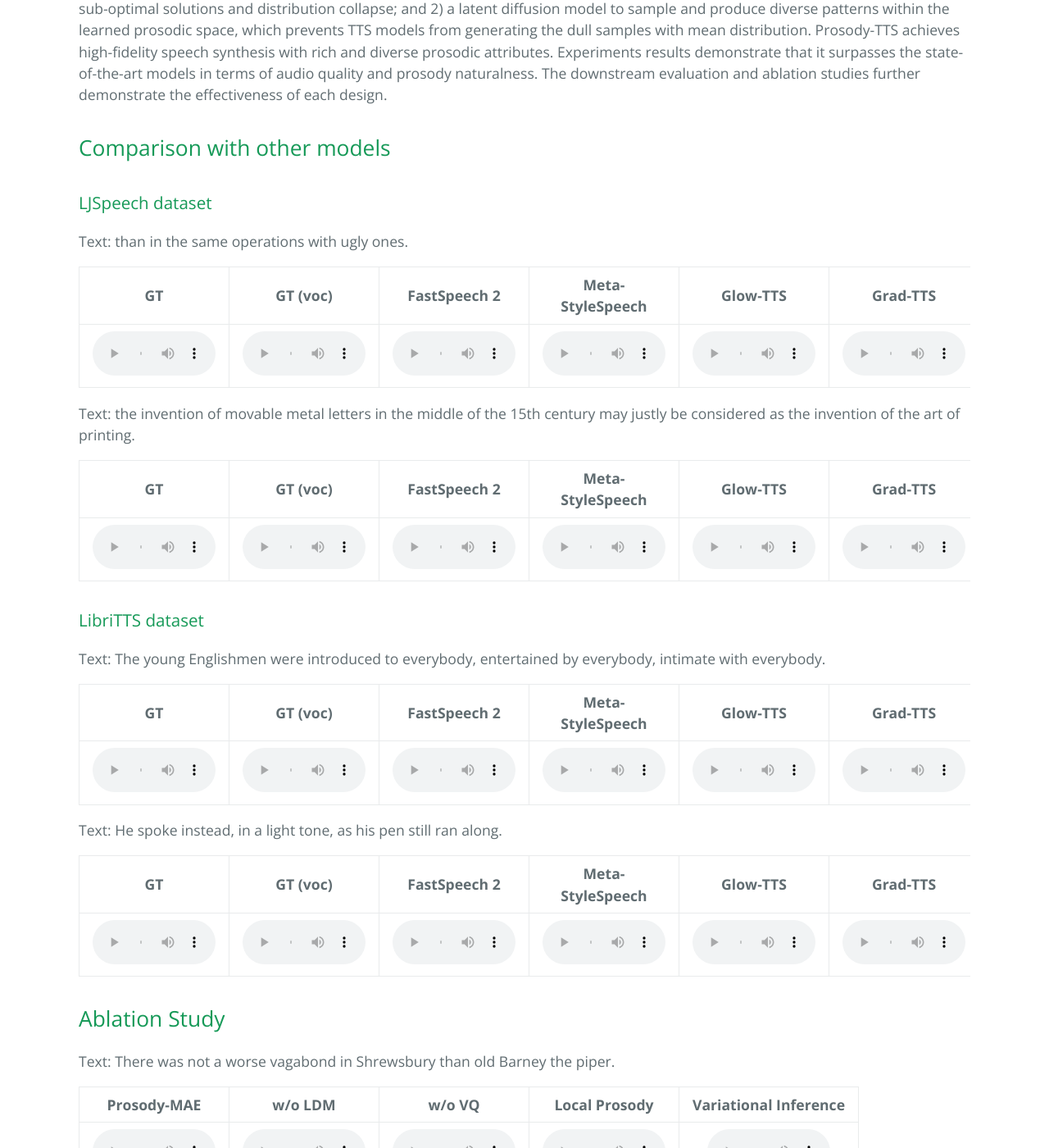
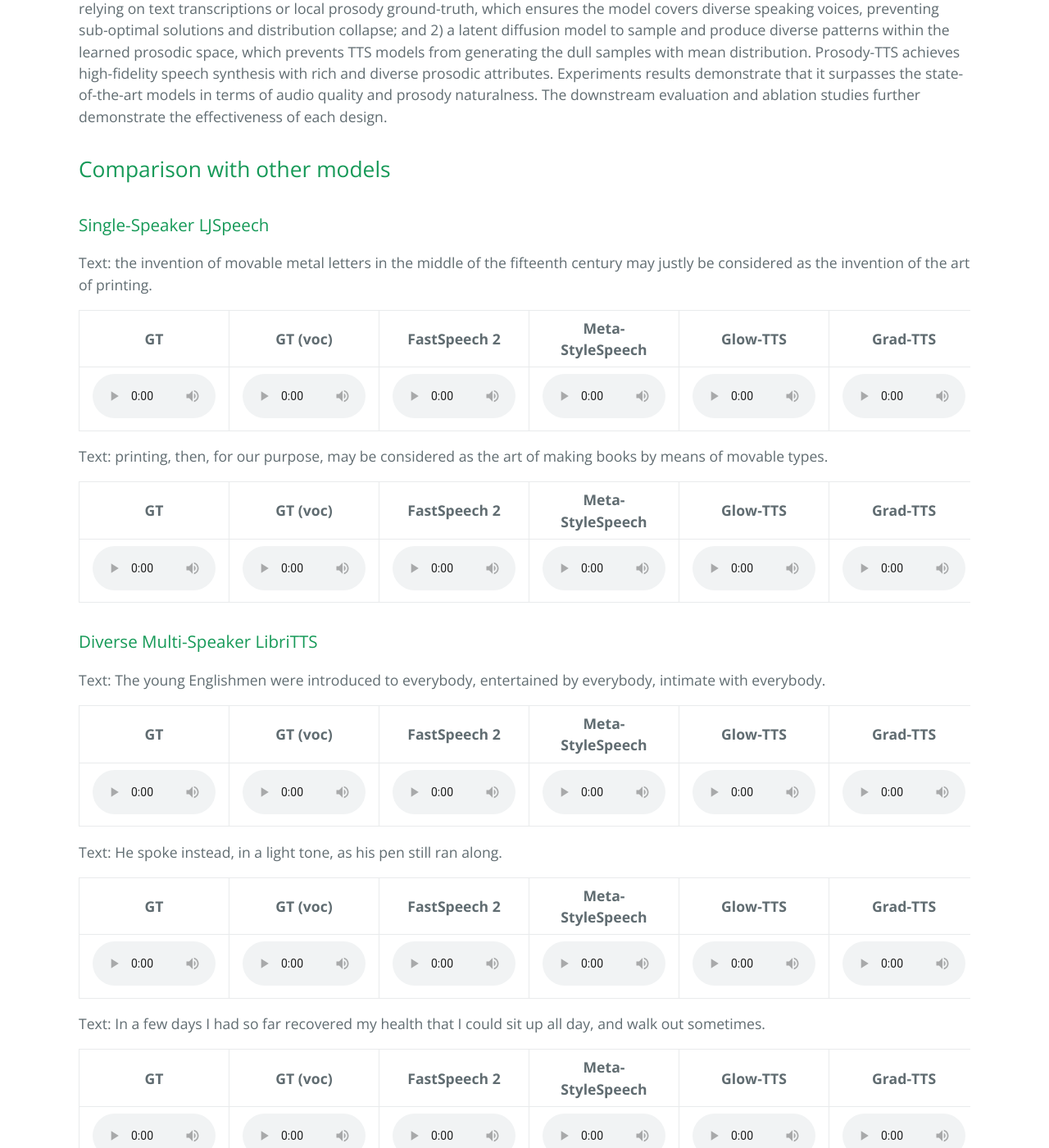
Before and after one commit to improve-prosody/improve-prosody.github.io, a Jekyll site: the page built from index.md, in a window 1280 px wide and 1400 px high, scrolled down 850 px. Shown: the whole window at 82% size. Built offline with Jekyll 4.4.1, drawn with Linux system fonts in a browser that asks for light colours; our own code applies the rules of GitHub Pages for plain Markdown files; the repository's description, which GitHub fills in, is left out; some of the changed text lies outside the part shown.

Commit message:
Add files via upload

```diff
--- a/index.md
+++ b/index.md
@@ -9,38 +9,10 @@
 
 ## Comparison with other models
 
-### LJSpeech dataset
+### Single-Speaker LJSpeech
 
-<ruby>Text: than in the same operations with ugly ones.</ruby>
-<table>
-	<thead>
-		<tr>
-			<th style="text-align: center">GT</th>
-            <th style="text-align: center">GT (voc)</th>
-			<th style="text-align: center">FastSpeech 2</th>
-			<th style="text-align: center">Meta-StyleSpeech</th>
-            <th style="text-align: center">Glow-TTS</th>
-			<th style="text-align: center">Grad-TTS</th>
-			<th style="text-align: center">YourTTS</th>
-            <th style="text-align: center">Prosody-TTS</th>
-		</tr>
-	</thead>
-	<tbody>
-		<tr>
-			<td style="text-align: center"><audio controls style="width: 150px;"><source src="wavs/LJSpeech/GT/LJ001-0013.wav" type="audio/wav"></audio></td>
-			<td style="text-align: center"><audio controls style="width: 150px;"><source src="wavs/LJSpeech/GT(voc)/LJ001-0013.wav" type="audio/wav"></audio></td>
-            <td style="text-align: center"><audio controls style="width: 150px;"><source src="wavs/LJSpeech/FastSpeech2/LJ001-0013.wav" type="audio/wav"></audio></td>
-			<td style="text-align: center"><audio controls style="width: 150px;"><source src="wavs/LJSpeech/StyleSpeech/LJ001-0013.wav" type="audio/wav"></audio></td>
-            <td style="text-align: center"><audio controls style="width: 150px;"><source src="wavs/LJSpeech/GlowTTS/LJ001-0013.wav" type="audio/wav"></audio></td>
-			<td style="text-align: center"><audio controls style="width: 150px;"><source src="wavs/LJSpeech/Grad-TTS/LJ001-0013.wav" type="audio/wav"></audio></td>
-            <td style="text-align: center"><audio controls style="width: 150px;"><source src="wavs/LJSpeech/YourTTS/LJ001-0013.wav" type="audio/wav"></audio></td>
-            <td style="text-align: center"><audio controls style="width: 150px;"><source src="wavs/LJSpeech/Prosody-TTS/LJ001-0013.wav" type="audio/wav"></audio></td>
-		</tr>
-	</tbody>
-</table>
+<ruby>Text: the invention of movable metal letters in the middle of the fifteenth century may justly be considered as the invention of the art of printing. </ruby>
 
-<ruby>Text: the invention of movable metal letters in the middle of the 15th century may justly be considered as the invention of the art of printing.
-</ruby>
 <table>
 	<thead>
 		<tr>
@@ -69,8 +41,37 @@
 </table>
 
 
+<ruby>Text: printing, then, for our purpose, may be considered as the art of making books by means of movable types. </ruby>
 
-### LibriTTS dataset
+<table>
+	<thead>
+		<tr>
+			<th style="text-align: center">GT</th>
+            <th style="text-align: center">GT (voc)</th>
+			<th style="text-align: center">FastSpeech 2</th>
+			<th style="text-align: center">Meta-StyleSpeech</th>
+            <th style="text-align: center">Glow-TTS</th>
+			<th style="text-align: center">Grad-TTS</th>
+			<th style="text-align: center">YourTTS</th>
+            <th style="text-align: center">Prosody-TTS</th>
+		</tr>
+	</thead>
+	<tbody>
+		<tr>
+			<td style="text-align: center"><audio controls style="width: 150px;"><source src="wavs/LJSpeech/GT/LJ001-0009.wav" type="audio/wav"></audio></td>
+			<td style="text-align: center"><audio controls style="width: 150px;"><source src="wavs/LJSpeech/GT(voc)/LJ001-0009.wav" type="audio/wav"></audio></td>
+            <td style="text-align: center"><audio controls style="width: 150px;"><source src="wavs/LJSpeech/FastSpeech2/LJ001-0009.wav" type="audio/wav"></audio></td>
+			<td style="text-align: center"><audio controls style="width: 150px;"><source src="wavs/LJSpeech/StyleSpeech/LJ001-0009.wav" type="audio/wav"></audio></td>
+            <td style="text-align: center"><audio controls style="width: 150px;"><source src="wavs/LJSpeech/GlowTTS/LJ001-0009.wav" type="audio/wav"></audio></td>
+			<td style="text-align: center"><audio controls style="width: 150px;"><source src="wavs/LJSpeech/Grad-TTS/LJ001-0009.wav" type="audio/wav"></audio></td>
+            <td style="text-align: center"><audio controls style="width: 150px;"><source src="wavs/LJSpeech/YourTTS/LJ001-0009.wav" type="audio/wav"></audio></td>
+            <td style="text-align: center"><audio controls style="width: 150px;"><source src="wavs/LJSpeech/Prosody-TTS/LJ001-0009.wav" type="audio/wav"></audio></td>
+		</tr>
+	</tbody>
+</table>
+
+
+### Diverse Multi-Speaker LibriTTS
 <ruby>Text: The young Englishmen were introduced to everybody, entertained by everybody, intimate with everybody.</ruby>
 <table>
 	<thead>
@@ -128,6 +129,62 @@
 </table>
 
 
+<ruby>Text: In a few days I had so far recovered my health that I could sit up all day, and walk out sometimes.</ruby>
+<table>
+	<thead>
+		<tr>
+			<th style="text-align: center">GT</th>
+            <th style="text-align: center">GT (voc)</th>
+			<th style="text-align: center">FastSpeech 2</th>
+			<th style="text-align: center">Meta-StyleSpeech</th>
+            <th style="text-align: center">Glow-TTS</th>
+			<th style="text-align: center">Grad-TTS</th>
+			<th style="text-align: center">YourTTS</th>
+            <th style="text-align: center">Prosody-TTS</th>
+		</tr>
+	</thead>
+	<tbody>
+		<tr>
+			<td style="text-align: center"><audio controls style="width: 150px;"><source src="wavs/LibriTTS/GT/002.wav" type="audio/wav"></audio></td>
+			<td style="text-align: center"><audio controls style="width: 150px;"><source src="wavs/LibriTTS/GT(voc)/002.wav" type="audio/wav"></audio></td>
+            <td style="text-align: center"><audio controls style="width: 150px;"><source src="wavs/LibriTTS/FastSpeech2/002.wav" type="audio/wav"></audio></td>
+			<td style="text-align: center"><audio controls style="width: 150px;"><source src="wavs/LibriTTS/StyleSpeech/002.wav" type="audio/wav"></audio></td>
+            <td style="text-align: center"><audio controls style="width: 150px;"><source src="wavs/LibriTTS/GlowTTS/002.wav" type="audio/wav"></audio></td>
+			<td style="text-align: center"><audio controls style="width: 150px;"><source src="wavs/LibriTTS/Grad-TTS/002.wav" type="audio/wav"></audio></td>
+            <td style="text-align: center"><audio controls style="width: 150px;"><source src="wavs/LibriTTS/YourTTS/002.wav" type="audio/wav"></audio></td>
+            <td style="text-align: center"><audio controls style="width: 150px;"><source src="wavs/LibriTTS/Prosody-TTS/002.wav" type="audio/wav"></audio></td>
+		</tr>
+	</tbody>
+</table>
+
+<ruby>Text: There was not a worse vagabond in Shrewsbury than old Barney the piper.</ruby>
+<table>
+	<thead>
+		<tr>
+			<th style="text-align: center">GT</th>
+            <th style="text-align: center">GT (voc)</th>
+			<th style="text-align: center">FastSpeech 2</th>
+			<th style="text-align: center">Meta-StyleSpeech</th>
+            <th style="text-align: center">Glow-TTS</th>
+			<th style="text-align: center">Grad-TTS</th>
+			<th style="text-align: center">YourTTS</th>
+            <th style="text-align: center">Prosody-TTS</th>
+		</tr>
+	</thead>
+	<tbody>
+		<tr>
+			<td style="text-align: center"><audio controls style="width: 150px;"><source src="wavs/LibriTTS/GT/001.wav" type="audio/wav"></audio></td>
+			<td style="text-align: center"><audio controls style="width: 150px;"><source src="wavs/LibriTTS/GT(voc)/001.wav" type="audio/wav"></audio></td>
+            <td style="text-align: center"><audio controls style="width: 150px;"><source src="wavs/LibriTTS/FastSpeech2/001.wav" type="audio/wav"></audio></td>
+			<td style="text-align: center"><audio controls style="width: 150px;"><source src="wavs/LibriTTS/StyleSpeech/001.wav" type="audio/wav"></audio></td>
+            <td style="text-align: center"><audio controls style="width: 150px;"><source src="wavs/LibriTTS/GlowTTS/001.wav" type="audio/wav"></audio></td>
+			<td style="text-align: center"><audio controls style="width: 150px;"><source src="wavs/LibriTTS/Grad-TTS/001.wav" type="audio/wav"></audio></td>
+            <td style="text-align: center"><audio controls style="width: 150px;"><source src="wavs/LibriTTS/YourTTS/001.wav" type="audio/wav"></audio></td>
+            <td style="text-align: center"><audio controls style="width: 150px;"><source src="wavs/LibriTTS/Prosody-TTS/001.wav" type="audio/wav"></audio></td>
+		</tr>
+	</tbody>
+</table>
+
 
 ## Ablation Study
 <ruby>Text: There was not a worse vagabond in Shrewsbury than old Barney the piper.</ruby>
@@ -173,3 +230,42 @@
         </tr>
 	</tbody>
 </table>
+
+
+
+## Generalization To Unseen Data (VCTK)
+<ruby>Text: We also need a small plastic snake and a big toy frog for the kids.</ruby>
+<table>
+	<thead>
+		<tr>
+            <th style="text-align: center">GT</th>
+			<th style="text-align: center">GT(voc.)</th>
+			<th style="text-align: center">Prosody-TTS</th>
+		</tr>
+	</thead>
+	<tbody>
+		<tr>
+			<td style="text-align: center"><audio controls style="width: 150px;"><source src="wavs/VCTK_OOD/GT/p225_004.wav" type="audio/wav"></audio></td>
+			<td style="text-align: center"><audio controls style="width: 150px;"><source src="wavs/VCTK_OOD/GT_voc/p225_004.wav" type="audio/wav"></audio></td>
+            <td style="text-align: center"><audio controls style="width: 150px;"><source src="wavs/VCTK_OOD/Prosody-TTS/p225_004.wav" type="audio/wav"></audio></td>
+        </tr>
+	</tbody>
+</table>
+
+<ruby>Text: Six spoons of fresh snow peas, five thick slabs of blue cheese, and maybe a snack for her brother Bob.</ruby>
+<table>
+	<thead>
+		<tr>
+            <th style="text-align: center">GT</th>
+			<th style="text-align: center">GT(voc.)</th>
+			<th style="text-align: center">Prosody-TTS</th>
+		</tr>
+	</thead>
+	<tbody>
+		<tr>
+			<td style="text-align: center"><audio controls style="width: 150px;"><source src="wavs/VCTK_OOD/GT/p226_003.wav" type="audio/wav"></audio></td>
+			<td style="text-align: center"><audio controls style="width: 150px;"><source src="wavs/VCTK_OOD/GT_voc/p226_003.wav" type="audio/wav"></audio></td>
+            <td style="text-align: center"><audio controls style="width: 150px;"><source src="wavs/VCTK_OOD/Prosody-TTS/p226_003.wav" type="audio/wav"></audio></td>
+        </tr>
+	</tbody>
+</table>
```
